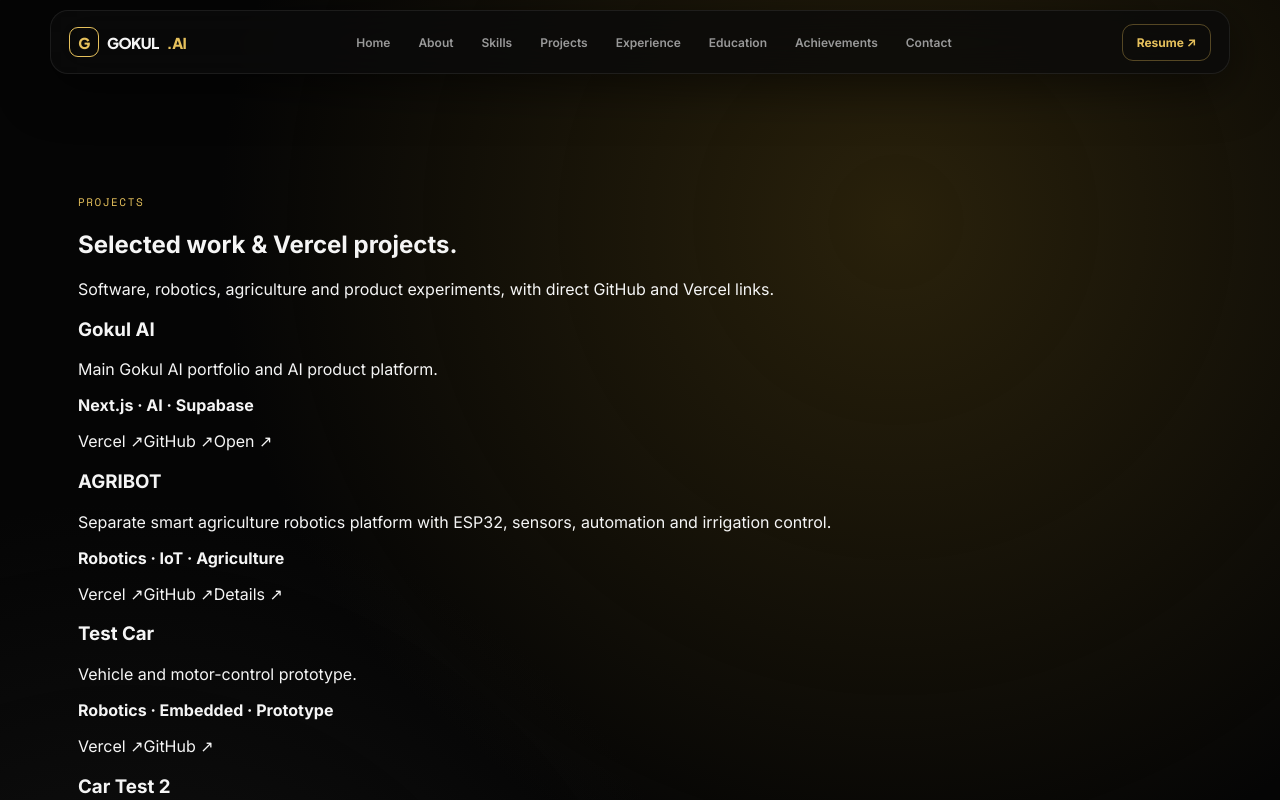
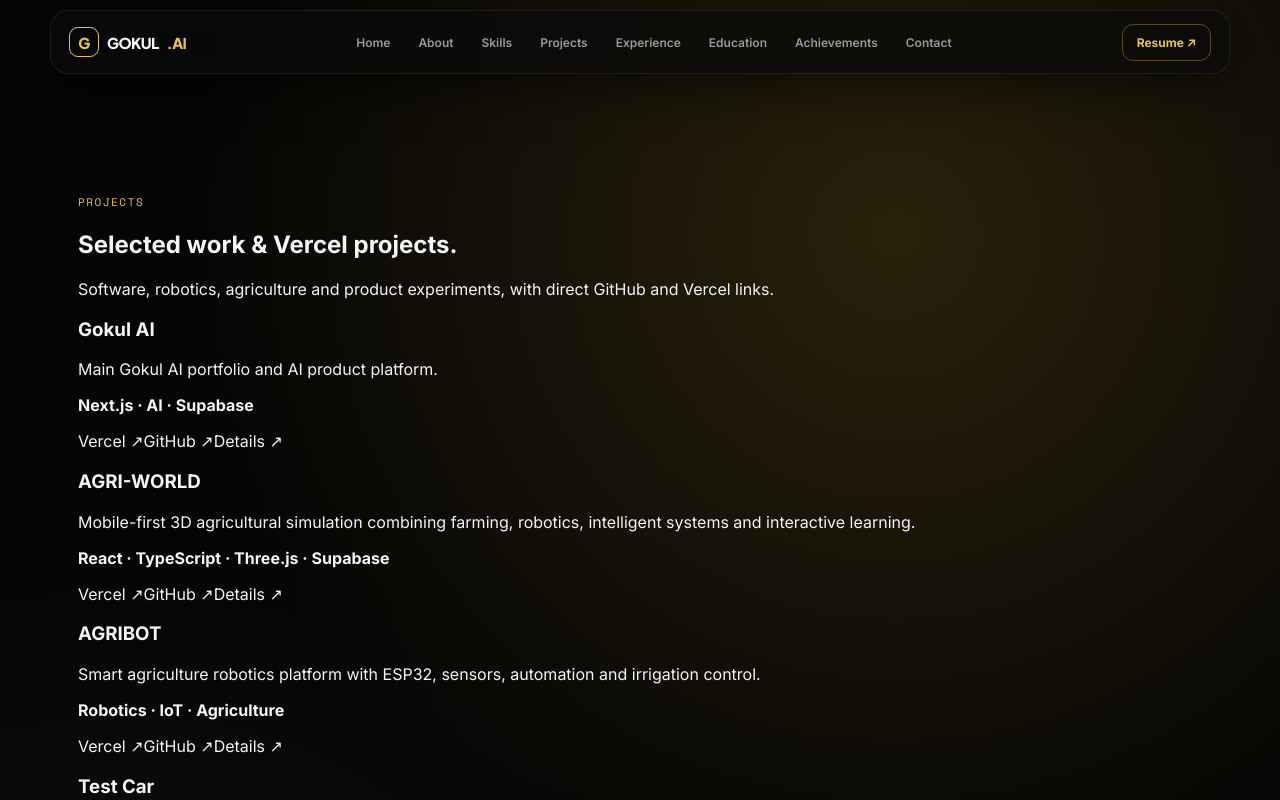
Before and after one commit to gokulmaniraj2008-collab/Gokul-aibot, a Next.js app: page /projects in a window 1280 px wide. Shown: the top 800 px of the page. Built offline with nearby package versions, Linux system fonts and the light colour scheme.

Commit message:
fix: improve project routing and separate AGRI-WORLD project page link

```diff
--- a/app/projects/page.tsx
+++ b/app/projects/page.tsx
@@ -1,21 +1,53 @@
+import Link from 'next/link';
 import PortfolioNav from '@/components/PortfolioNav';
 
 const projects = [
-['Gokul AI','Main Gokul AI portfolio and AI product platform.','Next.js · AI · Supabase','gokul-aibot','Gokul-aibot'],
-['AGRIBOT','Separate smart agriculture robotics platform with ESP32, sensors, automation and irrigation control.','Robotics · IoT · Agriculture','agribot','AGRIBOT'],
-['Test Car','Vehicle and motor-control prototype.','Robotics · Embedded · Prototype','test-car','Test-car'],
-['Car Test 2','Second vehicle-control and testing prototype.','Robotics · Embedded · Prototype','car-test-2','Car-test-2'],
-['Startup Skill Test','Startup and product skill experimentation platform.','Startup · Product · Web','startup-skill-test','Startup-skill-test-'],
-['RVS Agri Engg','Agricultural engineering project and information platform.','Agriculture · Education · Web','rvs-agri-engg','RVS-AGRI-ENGG'],
-['Money Tracker','Personal finance tracking application.','Web · Finance','money-tracker','Money-tracker-'],
-['DRYNN','Digital-first custom apparel and streetwear brand experience.','Next.js · Supabase · Cloudinary','drynn','DRYNN'],
-['BLAST Symposium 2026','Symposium and event web platform.','Events · Web · Product','blast-symposium-2026','Blast-symposium-2026'],
-['E-commerce V2','E-commerce storefront and product experience.','E-commerce · Web','e-commerce-v2','E-commerce-v2'],
-['The Big Project','Large project and product experiment.','Web · Product','the-big-project','The-big-project-'],
-['GKFXL','Startup and technology ecosystem.','Next.js · Supabase · TypeScript','gkfxl','GKFXL'],
-['GGE','AI-powered guidance platform.','Next.js · AI · Tailwind CSS','gge','SRWP'],
-['GKFXL Government','Government information and technology project.','Web · Information','gk-fxl-government-j3mo','gk-fxl-government'],
-['Samvidhan AI','AI-focused information and application project.','AI · Web · Product','samvidhan-ai-si9t','samvidhan-ai']
-];
+  ['Gokul AI','Main Gokul AI portfolio and AI product platform.','Next.js · AI · Supabase','gokul-aibot','Gokul-aibot','/'],
+  ['AGRI-WORLD','Mobile-first 3D agricultural simulation combining farming, robotics, intelligent systems and interactive learning.','React · TypeScript · Three.js · Supabase','agri-world','AGRI-WORLD','/projects/agri-world'],
+  ['AGRIBOT','Smart agriculture robotics platform with ESP32, sensors, automation and irrigation control.','Robotics · IoT · Agriculture','agribot','AGRIBOT','/projects/agri-bot'],
+  ['Test Car','Vehicle and motor-control prototype.','Robotics · Embedded · Prototype','test-car','Test-car',''],
+  ['Car Test 2','Second vehicle-control and testing prototype.','Robotics · Embedded · Prototype','car-test-2','Car-test-2',''],
+  ['Startup Skill Test','Startup and product skill experimentation platform.','Startup · Product · Web','startup-skill-test','Startup-skill-test-',''],
+  ['RVS Agri Engg','Agricultural engineering project and information platform.','Agriculture · Education · Web','rvs-agri-engg','RVS-AGRI-ENGG',''],
+  ['Money Tracker','Personal finance tracking application.','Web · Finance','money-tracker','Money-tracker-',''],
+  ['DRYNN','Digital-first custom apparel and streetwear brand experience.','Next.js · Supabase · Cloudinary','drynn','DRYNN',''],
+  ['BLAST Symposium 2026','Symposium and event web platform.','Events · Web · Product','blast-symposium-2026','Blast-symposium-2026',''],
+  ['E-commerce V2','E-commerce storefront and product experience.','E-commerce · Web','e-commerce-v2','E-commerce-v2',''],
+  ['The Big Project','Large project and product experiment.','Web · Product','the-big-project','The-big-project-',''],
+  ['GKFXL','Startup and technology ecosystem.','Next.js · Supabase · TypeScript','gkfxl','GKFXL',''],
+  ['GGE','AI-powered guidance platform.','Next.js · AI · Tailwind CSS','gge','SRWP',''],
+  ['GKFXL Government','Government information and technology project.','Web · Information','gk-fxl-government-j3mo','gk-fxl-government',''],
+  ['Samvidhan AI','AI-focused information and application project.','AI · Web · Product','samvidhan-ai-si9t','samvidhan-ai',''],
+] as const;
 
-export default function Projects(){return <main className="page"><PortfolioNav/><section className="section page-hero"><div className="eyebrow">PROJECTS</div><h1>Selected work & Vercel projects.</h1><p className="lead">Software, robotics, agriculture and product experiments, with direct GitHub and Vercel links.</p><div className="grid">{projects.map(([n,d,s,slug,repo])=><article className="item" key={slug}><h3>{n}</h3><p>{d}</p><p><strong>{s}</strong></p><div className="project-actions"><a className="project-link" href={'https://vercel.com/gokulmaniraj2008-collabs-projects/'+slug} target="_blank" rel="noreferrer">Vercel ↗</a><a className="project-link" href={'https://github.com/gokulmaniraj2008-collab/'+repo} target="_blank" rel="noreferrer">GitHub ↗</a>{slug==='agribot'&&<a className="project-link" href="/projects/agri-bot">Details ↗</a>}{slug==='gokul-aibot'&&<a className="project-link" href="/">Open ↗</a>}</div></article>)}</div></section><footer className="footer">© 2026 Gokul · GOKUL.AI</footer></main>}
+const VERCEL_TEAM = 'gokulmaniraj2008-collabs-projects';
+const GITHUB_OWNER = 'gokulmaniraj2008-collab';
+
+export default function Projects() {
+  return (
+    <main className="page">
+      <PortfolioNav />
+      <section className="section page-hero">
+        <div className="eyebrow">PROJECTS</div>
+        <h1>Selected work &amp; Vercel projects.</h1>
+        <p className="lead">Software, robotics, agriculture and product experiments, with direct GitHub and Vercel links.</p>
+
+        <div className="grid">
+          {projects.map(([name, description, stack, slug, repo, details]) => (
+            <article className="item" key={slug}>
+              <h3>{name}</h3>
+              <p>{description}</p>
+              <p><strong>{stack}</strong></p>
+              <div className="project-actions">
+                <a className="project-link" href={`https://vercel.com/${VERCEL_TEAM}/${slug}`} target="_blank" rel="noopener noreferrer">Vercel ↗</a>
+                <a className="project-link" href={`https://github.com/${GITHUB_OWNER}/${repo}`} target="_blank" rel="noopener noreferrer">GitHub ↗</a>
+                {details && <Link className="project-link" href={details}>Details ↗</Link>}
+              </div>
+            </article>
+          ))}
+        </div>
+      </section>
+      <footer className="footer">© 2026 Gokul · GOKUL.AI</footer>
+    </main>
+  );
+}
```
